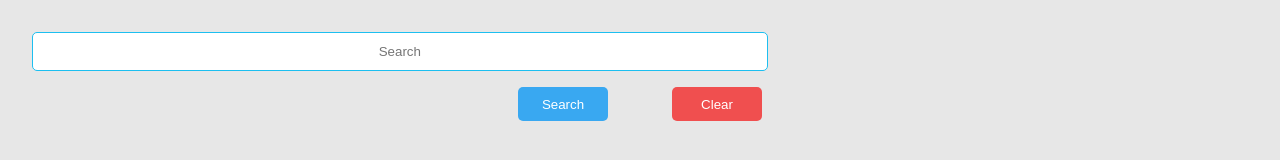
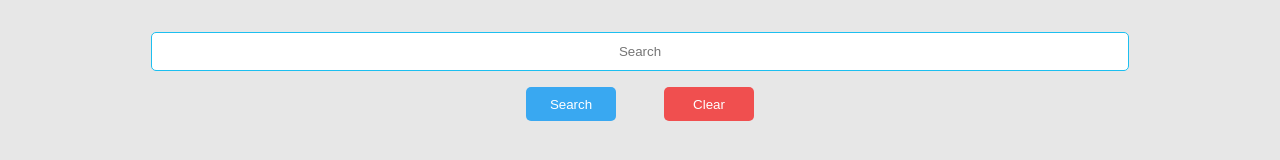
Before and after one commit to nurdoganbahadir/SearchApp, a plain HTML site: page index.html in a window 1280 px wide. Drawn offline with Linux system fonts and the light colour scheme.

Commit message:
css update

```diff
--- a/style.css
+++ b/style.css
@@ -5,9 +5,10 @@ body {
 }
 #form {
   margin: 2rem;
+  text-align: center;
 }
 input {
-  width: 60%;
+  width: 80%;
   border: 1px solid rgb(29, 191, 240);
   height: 35px;
   border-radius: 5px;
@@ -16,7 +17,7 @@ input {
 .buttons {
   display: flex;
   justify-content: center;
-  gap: 2rem;
+  gap: 1rem;
 }
 button {
   color: white;
```
